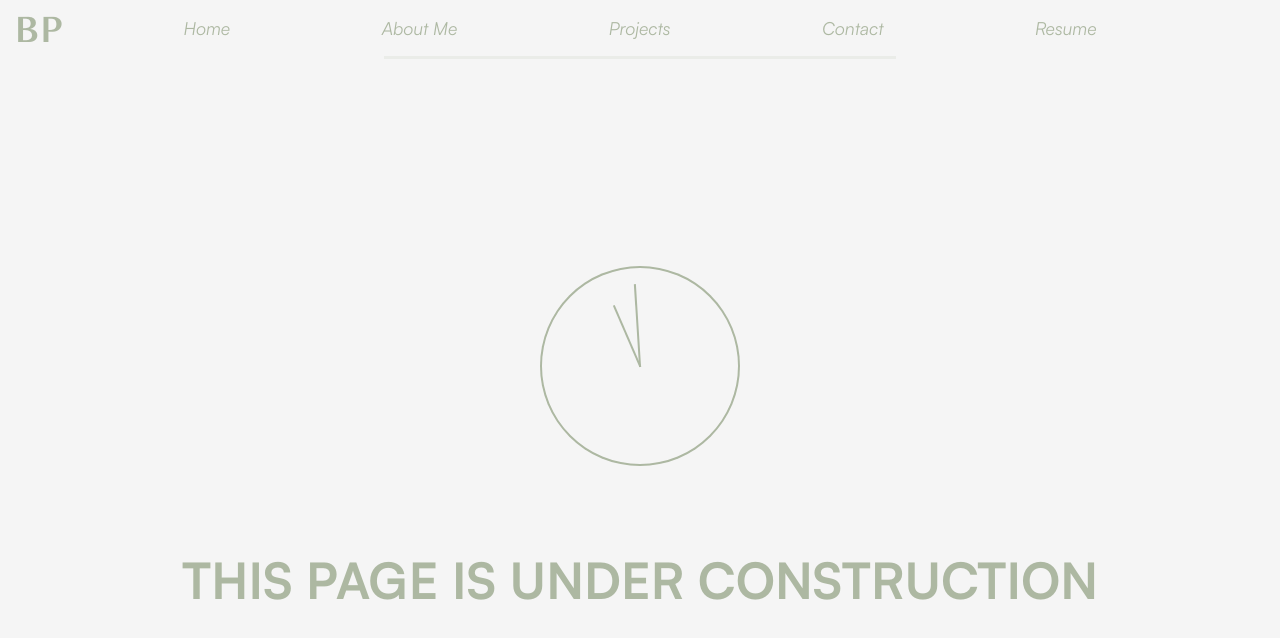
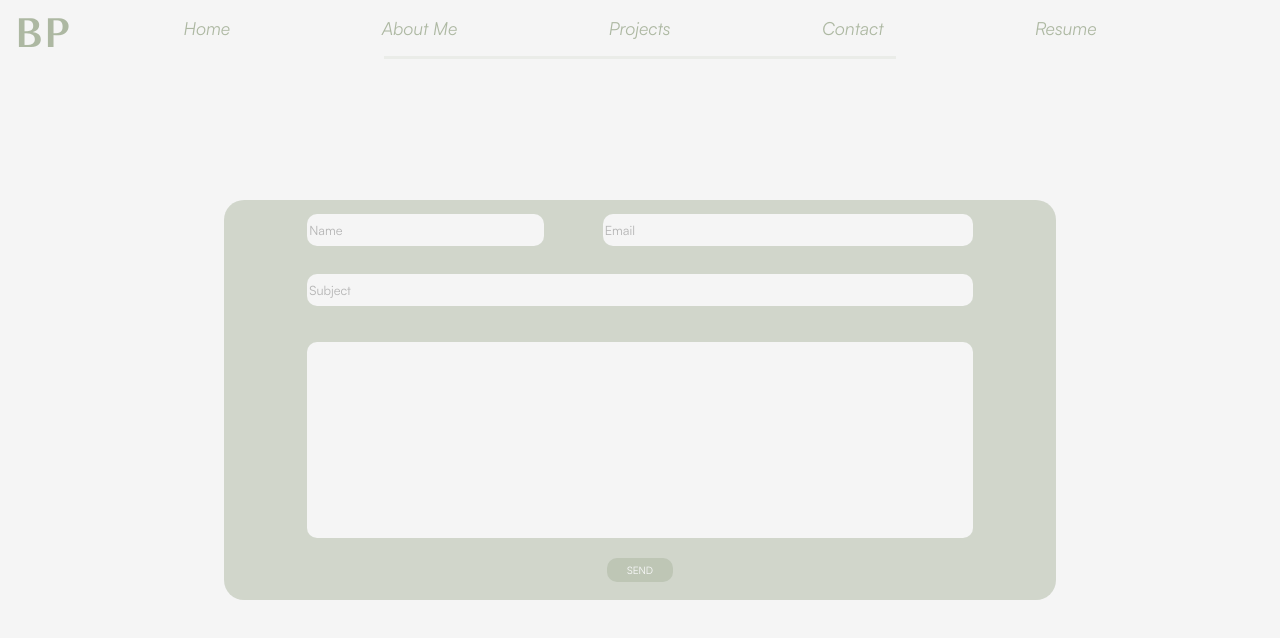
Before and after one commit to brandonleepiercy/portfolio-2022, a React (Create React App) app: page /contact in a window 1280 px wide. Shown: the top 638 px of the page. Built offline with nearby package versions, Linux system fonts and the light colour scheme.

Commit message:
please god kill me

```diff
--- a/src/App.js
+++ b/src/App.js
@@ -9,9 +9,9 @@ import "react-typist/dist/Typist.css";
 
 import Nav from "./components/Nav/Nav";
 import Hero from "./pages/Hero/Hero";
-import UnderConstruction from './components/UnderConstruction/UnderConstruction';
 import About from './pages/About/About';
 import Projects from './pages/Projects/Projects';
+import Contact from './pages/Contact/Contact';
 
 
 function App() {
@@ -22,8 +22,7 @@ function App() {
       <Routes>
         <Route path="/about" element={<About/>}/>
         <Route path="/projects" element={<Projects/>}/>
-        <Route path="/contact" element={<UnderConstruction/>}/>
-        <Route path="/resume" element={<UnderConstruction/>}/>
+        <Route path="/contact" element={<Contact/>}/>
         <Route path="/" element={<Hero/>}/>
       </Routes>
     </Router>
--- a/src/components/AboutBody/AboutBody.js
+++ b/src/components/AboutBody/AboutBody.js
@@ -33,12 +33,11 @@ function AboutBody() {
 
         <FloatingComponent>
             <div className='about-body side-hustles'>
-                I'm the co-founder and president of two small businesses.
-                <br/>
-                One is a media brand focused on free digital content and ad
-                revenue,<br/>the other is an actively managed real estate investment
-                fund. <br/>I've always had a passion for design, finance, motorsport, and
-                technology. <br/>This is the recipe for who I am today.
+                I'm the president and co-founder of two small businesses.
+                <br/>One is a digital media warehouse for multiple brands focused on free digital content and ad revenue,
+                <br/>The other is an actively managed real estate investment fund.
+                <br/>I've always had a passion for design, finance, motorsport, and technology.
+                <br/>This is the recipe for who I am today.
             </div>
         </FloatingComponent>
       </div>
--- /dev/null
+++ b/src/components/ContactForm/ContactForm.css
@@ -0,0 +1,106 @@
+.contact-form-container {
+    height: 50vh;
+    width: 65vw;
+    background-color: #ADB8A2;
+    opacity: 50%;
+    position: fixed;
+    top: 50%;
+    left: 50%;
+    border-radius: 20px;
+    transform: translate(-50%, -50%);
+}
+
+.contact-form-container form {
+    height: 100%;
+    width: 100%;
+    display: flex;
+    flex-direction: column;
+    align-items: center;
+    justify-content: space-between;
+}
+
+.contact-first-row {
+    height: 15%;
+    width: 80%;
+    display: flex;
+    justify-content: space-between;
+    align-items: center;
+}
+
+.contact-name-input {
+    height: 50%;
+    width: 35%;
+    border: none;
+    border-radius: 10px;
+    background-color: #F5F5F5;
+    font-family: Satoshi-Regular, sans-serif;
+    font-size: 1vw;
+}
+
+.contact-email-input {
+    height: 50%;
+    width: 55%;
+    border: none;
+    border-radius: 10px;
+    background-color: #F5F5F5;
+    font-family: Satoshi-Regular, sans-serif;
+    font-size: 1vw;
+}
+
+.contact-second-row {
+    height: 15%;
+    width: 80%;
+    display: flex;
+    justify-content: center;
+    align-items: center;
+}
+
+.contact-subject-input {
+    height: 50%;
+    width: 100%;
+    border: none;
+    border-radius: 10px;
+    background-color: #F5F5F5;
+    font-family: Satoshi-Regular, sans-serif;
+    font-size: 1vw;
+}
+
+.contact-third-row {
+    height: 60%;
+    width: 80%;
+    display: flex;
+    justify-content: center;
+    align-items: center;
+}
+
+.contact-message-input {
+    height: 80%;
+    width: 100%;
+    border: none;
+    border-radius: 10px;
+    background-color: #F5F5F5;
+    font-family: Satoshi-Regular, sans-serif;
+    font-size: 0.8vw;
+    resize: none;
+}
+
+.contact-submit-container {
+    height: 10%;
+    width: 80%;
+    display: flex;
+    justify-content: center;
+    align-items: center;
+}
+
+.contact-submit-button {
+    cursor: pointer;
+    background-color: #879777;
+    color: white;
+    height: 60%;
+    width: 10%;
+    margin-bottom: 20px;
+    border: none;
+    border-radius: 10px;
+    font-family: Satoshi-Regular, sans-serif;
+    font-size: 0.8vw;
+}
--- /dev/null
+++ b/src/components/ContactForm/ContactForm.js
@@ -0,0 +1,29 @@
+import React from 'react';
+import './ContactForm.css';
+
+function ContactForm() {
+    return (
+        <div className='contact-form-container'>
+            <form>
+                <div className='contact-first-row'>
+                    <input className='contact-name-input' type='text' id='contact-name' name='name' placeholder='Name' required/>
+                    <input className='contact-email-input' type='text' id='contact-email' name='email' placeholder='Email' required/>
+                </div>
+
+                <div className='contact-second-row'>
+                    <input className='contact-subject-input' type='text' id='contact-subject' name='subject' placeholder='Subject' required/>
+                </div>
+
+                <div className='contact-third-row'>
+                    <textarea className='contact-message-input' id='contact-message' name='message' required/>
+                </div>
+
+                <div className='contact-submit-container'>
+                    <button className='contact-submit-button'>SEND</button>
+                </div>
+            </form>
+        </div>
+    );
+}
+
+export default ContactForm;
--- a/src/components/Nav/Nav.css
+++ b/src/components/Nav/Nav.css
@@ -52,21 +52,23 @@
     white-space: nowrap;
 }
 
-.nav-initials-logo {
+.nav-initials-logo a{
     font-family: Bagnard, sans-serif;
     font-size: 40px;
     position: fixed;
+    text-decoration: none;
     top: 1%;
     left: 1%;
     animation-duration: 4s;
     animation-name: logoFadeIn;
+    z-index: 20;
 }
 
-#nav-logo-red {
+#nav-logo-red a {
     color: #B8A2A2;
 }
 
-#nav-logo-green {
+#nav-logo-green a {
     color: #ADB8A2;
 }
 
--- a/src/components/Nav/Nav.js
+++ b/src/components/Nav/Nav.js
@@ -35,12 +35,12 @@ function Nav() {
 
   return (
     <div>
-      {atHome ? <div></div> : <div className='nav-initials-logo' id={homeOrAbout ? 'nav-logo-red' : 'nav-logo-green'}>BP</div>}
+      {atHome ? <div></div> : <div className='nav-initials-logo' id={homeOrAbout ? 'nav-logo-red' : 'nav-logo-green'}><Link to="/" onClick={() => {handleClick(true,true)}}>BP</Link></div>}
       <div className={atHome ? 'nav-container' : 'nav-container-away'}>
           <div className={atHome ? 'nav-wrapper' : 'nav-wrapper-away'}>
 
             <div className={homeOrAbout ? 'nav-button nav-red' : 'nav-button nav-green'}>
-              <Link onClick={atHome ? () => console.log(): () => handleClick(true, true)} to="/">Home</Link>
+              <Link onClick={atHome ? () => null: () => handleClick(true, true)} to="/">Home</Link>
             </div>
 
             <div className={homeOrAbout ? 'nav-button nav-red' : 'nav-button nav-green'}>
@@ -48,11 +48,11 @@ function Nav() {
             </div>
 
             <div className={homeOrAbout ? 'nav-button nav-red' : 'nav-button nav-green'}>
-              <Link onClick={homeOrAbout? () => handleClick(false, false) : console.log()} to="/projects">Projects</Link>
+              <Link onClick={homeOrAbout? () => handleClick(false, false) : null} to="/projects">Projects</Link>
             </div>
 
             <div className={homeOrAbout ? 'nav-button nav-red' : 'nav-button nav-green'}>
-              <Link onClick={homeOrAbout? () => handleClick(false, false) : console.log()} to="/contact">Contact</Link>
+              <Link onClick={homeOrAbout? () => handleClick(false, false) : null} to="/contact">Contact</Link>
             </div>
 
             <div className={homeOrAbout ? 'nav-button nav-red' : 'nav-button nav-green'}>
--- /dev/null
+++ b/src/pages/Contact/Contact.css
@@ -0,0 +1,21 @@
+.contact-back {
+    height: 100vh;
+    width: 100vw;
+    display: flex;
+    overflow: hidden;
+    background-color: #F5F5F5;
+}
+
+.contact-side-container {
+    height: 100%;
+    width: 20%;
+    display: flex;
+    justify-content: center;
+    align-items: center;
+}
+
+.contact-middle-container {
+    height: 100%;
+    width: 60%;
+    padding-top: 10vh;
+}
--- /dev/null
+++ b/src/pages/Contact/Contact.js
@@ -0,0 +1,25 @@
+import React from 'react';
+import './Contact.css';
+
+import SideBranding from '../../components/SideBranding/SideBranding';
+import ContactForm from '../../components/ContactForm/ContactForm';
+
+function Contact() {
+  return (
+    <div className='contact-back'>
+        <div className='contact-side-container'>
+            <SideBranding left={true} atAbout={false}/>
+        </div>
+
+        <div className='contact-middle-container'>
+            <ContactForm/>
+        </div>
+
+        <div className='contact-side-container'>
+            <SideBranding left={false} atAbout={false}/>
+        </div>
+    </div>
+    );
+};
+
+export default Contact;
```
Also changed, not shown: 1 other file (tests, documents, lock files or other folders).
